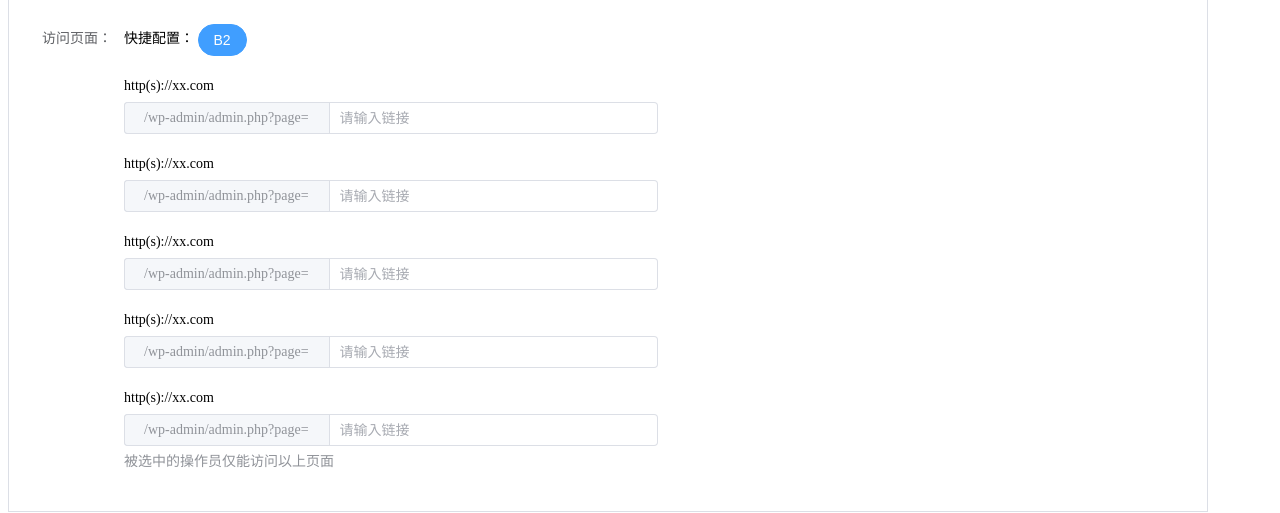
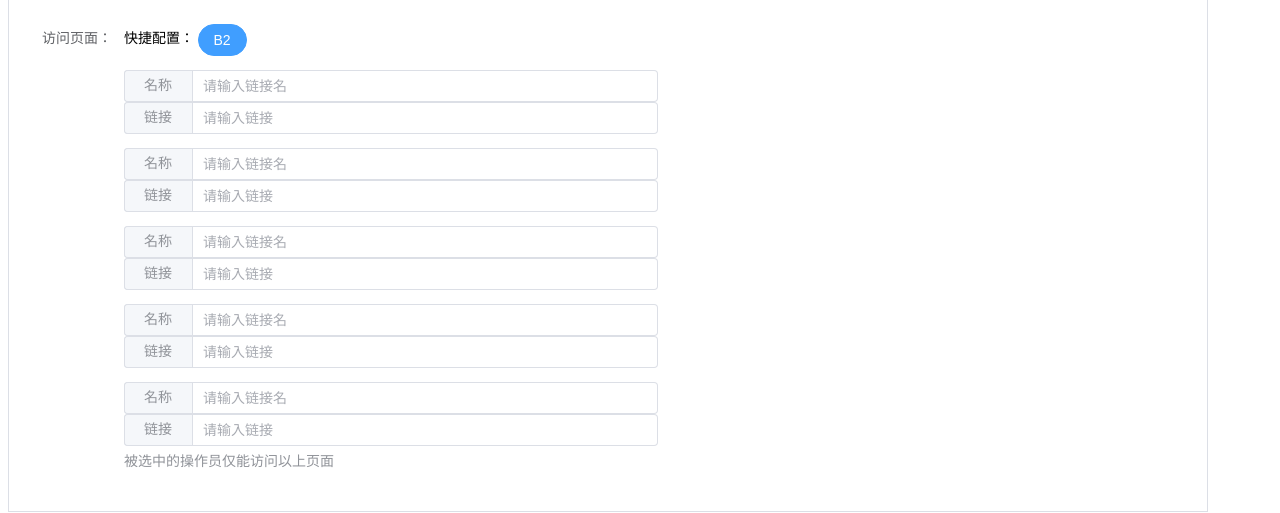
Before and after one commit to npcink/npcink-pay-refund, a Vue app in the folder vite/: page / in a window 1280 px wide. Both pictures are taken after a click on the tab "用户". Shown: the part 123-636 px from the top of the page. Built offline with nearby package versions, Linux system fonts and the light colour scheme; no server answers.

Commit message:
研究中

```diff
--- a/vite/components.d.ts
+++ b/vite/components.d.ts
@@ -20,6 +20,7 @@ declare module 'vue' {
     ElTabs: typeof import('element-plus/es')['ElTabs']
     ElText: typeof import('element-plus/es')['ElText']
     HelloWorld: typeof import('./src/components/HelloWorld.vue')['default']
+    Test: typeof import('./src/components/test.vue')['default']
     User: typeof import('./src/components/user.vue')['default']
     Wx: typeof import('./src/components/wx.vue')['default']
     Zfb: typeof import('./src/components/zfb.vue')['default']
--- a/vite/src/App.vue
+++ b/vite/src/App.vue
@@ -3,6 +3,7 @@ import wx from "./components/wx.vue";
 import zfb from "./components/zfb.vue";
 import user from "./components/user.vue";
 import config from "./components/config.vue";
+import test from "./components/test.vue";
 import { mainStore } from "./store/store.js";
 import { onMounted } from "vue";
 //实例化
@@ -20,7 +21,6 @@ onMounted(async () => {
 
 <template>
   <div class="tabCard">
-
     <el-tabs type="border-card">
       <el-tab-pane label="支付宝">
         <zfb></zfb>
@@ -34,8 +34,10 @@ onMounted(async () => {
       <el-tab-pane label="设置">
         <config></config>
       </el-tab-pane>
+      <el-tab-pane label="测试">
+        <test></test>
+      </el-tab-pane>
     </el-tabs>
-
 
     <p class="submit">
       <input
--- /dev/null
+++ b/vite/src/components/test.vue
@@ -0,0 +1,37 @@
+<script setup lang="ts">
+import { reactive, ref,  watch } from "vue";
+import { mainStore } from "../store/store.js";
+
+const store = mainStore();
+const data = store.datas.user;
+
+const inputCount = ref(5);
+const inputs = reactive(Array.from({ length: inputCount.value }, () => ({
+  title: "",
+  url: ""
+})));
+
+watch(inputCount, (newVal) => {
+  for (let i = inputs.length; i < newVal; i++) {
+    inputs.push({ title: "", url: "" });
+  }
+  if (inputs.length > newVal) {
+    inputs.splice(newVal);
+  }
+});
+
+if (data && Array.isArray(data.npc_user_link)) {
+  const defaultValues = data.npc_user_link;
+  for (let i = 0; i < inputs.length && i < defaultValues.length; i++) {
+    inputs[i].title = defaultValues[i].title || "";
+    inputs[i].url = defaultValues[i].url || "";
+  }
+}
+</script>
+
+<template>
+  <div v-for="(input, index) in inputs" :key="index">
+    <el-input v-model="input.title" placeholder="请输入链接名"></el-input>
+    <el-input v-model="input.url" placeholder="请输入链接"></el-input>
+  </div>
+</template>
--- a/vite/src/components/user.vue
+++ b/vite/src/components/user.vue
@@ -18,17 +18,28 @@ watchEffect(() => {
  * 可访问链接
  */
 //拿到链接选项值
-//添加框
+//添加框的数量
 const inputCount = ref(5);
+//拿到默认值
 const inputs = toRef(data, "npc_user_link");
 
 //B2主题选项
 const configB2 = () => {
-  inputs.value = ["b2_orders_list", "refund_querys"];
+  inputs.value = [
+    {
+      title: "订单管理",
+      url: "b2_orders_list",
+    },
+    {
+      title: "退款",
+      url: "refund_querys",
+    },
+  ];
 };
 </script>
 
 <template>
+  {{ inputs[1] }}
   <el-form label-width="100px">
     <el-form-item label="退款操作员：">
       <el-col :span="12">
@@ -60,14 +71,14 @@ const configB2 = () => {
         >
 
         <div class="item_input" v-for="index in inputCount" :key="index">
-          <span>
-            http(s)://xx.com</span><el-input
-              v-model="inputs[index - 1]"
-              placeholder="请输入链接"
-            >
-              <template #prepend>/wp-admin/admin.php?page=</template>
-            </el-input>
 
+
+          <el-input v-model="inputs[index - 1]" placeholder="请输入链接名">
+            <template #prepend>名称</template>
+          </el-input>
+          <el-input v-model="inputs[index - 1]" placeholder="请输入链接">
+            <template #prepend>链接</template>
+          </el-input>
         </div>
         <el-text class="mx-1" type="info">
           被选中的操作员仅能访问以上页面
--- a/vite/src/store/store.ts
+++ b/vite/src/store/store.ts
@@ -9,6 +9,10 @@ export const mainStore = defineStore("main", () => {
     user: {
       id: string;
       name: string;
+    }[];
+    link: {
+      title: string;
+      url: string;
     }[];
   }
 
@@ -50,7 +54,7 @@ export const mainStore = defineStore("main", () => {
     },
     user: {
       npc_user_user: dataLocal.user as DataLocal["user"],
-      npc_user_link: [""],
+      npc_user_link: [] as DataLocal["link"],
     },
     config: {
       npc_config_mysql: "1",
```
